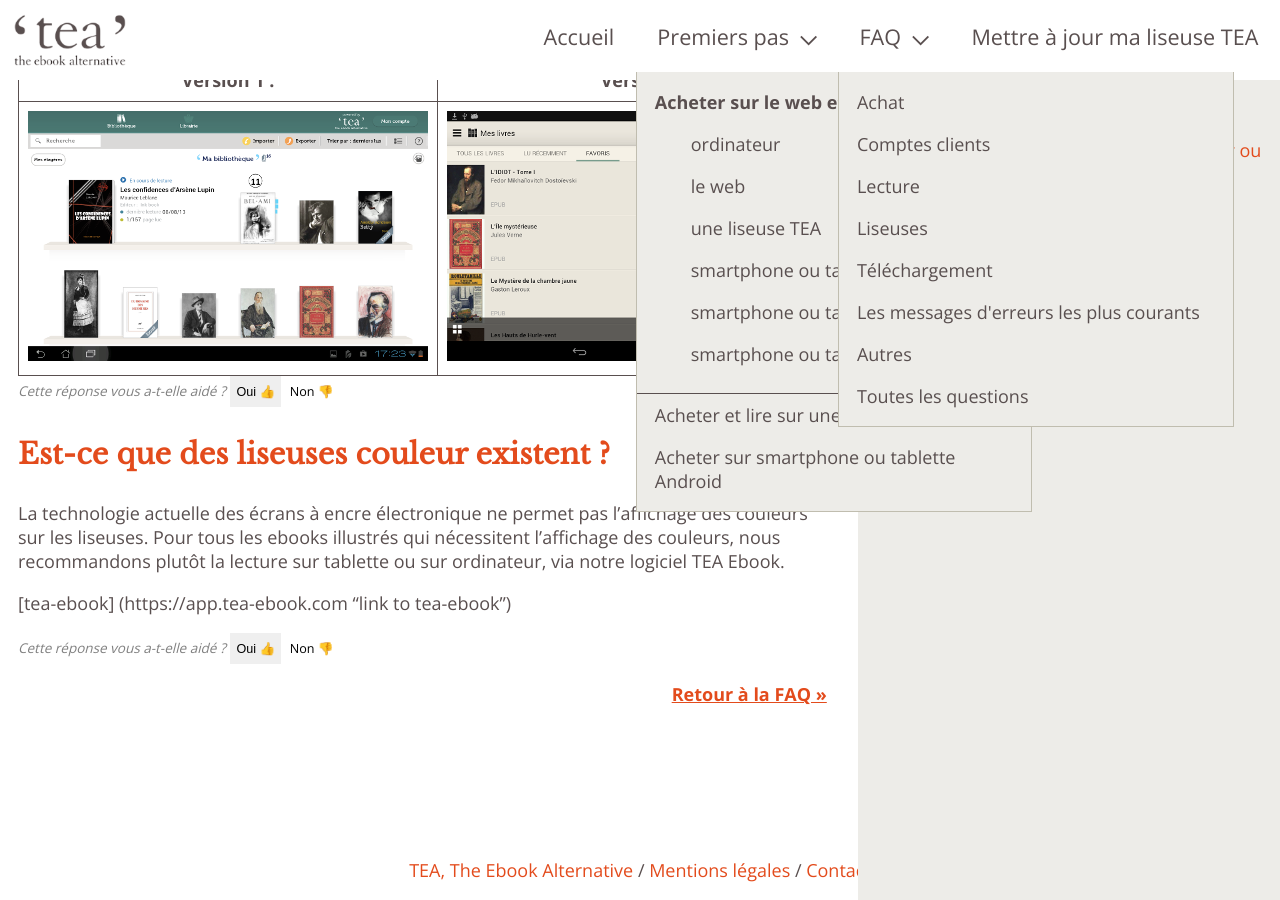
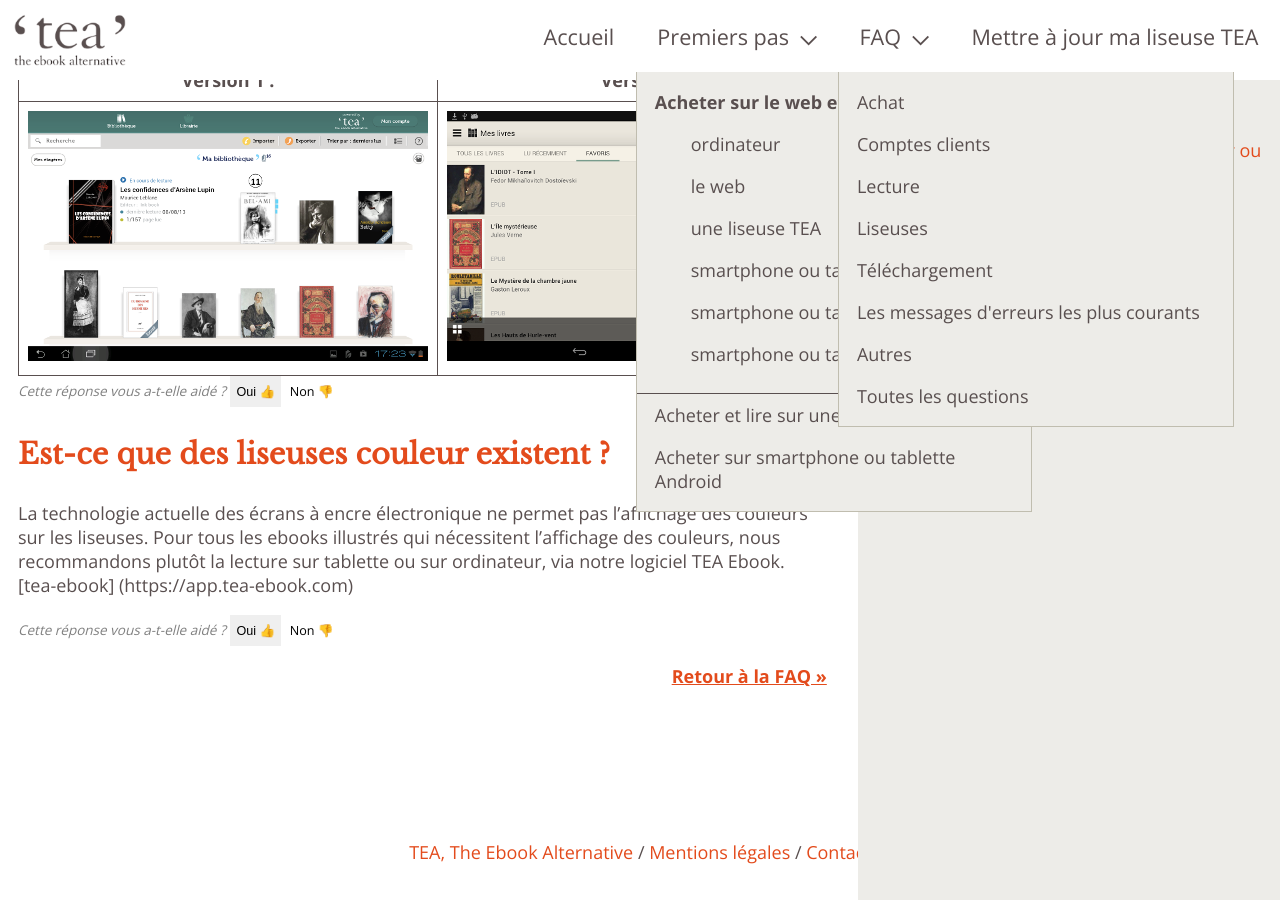
Before and after one commit to TEA-ebook/help-center, a Jekyll site: the page built from _pages/FAQ-autre.md, in a window 1280 px wide and 900 px high, scrolled down 730 px. Built offline with Jekyll 4.4.1, drawn with Linux system fonts in a browser that asks for light colours.

Commit message:
Update FAQ-autre.md

```diff
--- a/_pages/FAQ-autre.md
+++ b/_pages/FAQ-autre.md
@@ -35,8 +35,6 @@
 ### Est-ce que des liseuses couleur existent ?
 
 La technologie actuelle des écrans à encre électronique ne permet pas l'affichage des couleurs sur les liseuses.
-Pour tous les ebooks illustrés qui nécessitent l'affichage des couleurs, nous recommandons plutôt la lecture sur tablette ou sur ordinateur, via notre logiciel TEA Ebook.
-
-[tea-ebook] (https://app.tea-ebook.com "link to tea-ebook")
+Pour tous les ebooks illustrés qui nécessitent l'affichage des couleurs, nous recommandons plutôt la lecture sur tablette ou sur ordinateur, via notre logiciel TEA Ebook. [tea-ebook] (https://app.tea-ebook.com)
 
 {% include feedback-button.html question="Est-ce que des liseuses couleur existent ?" %}
```
